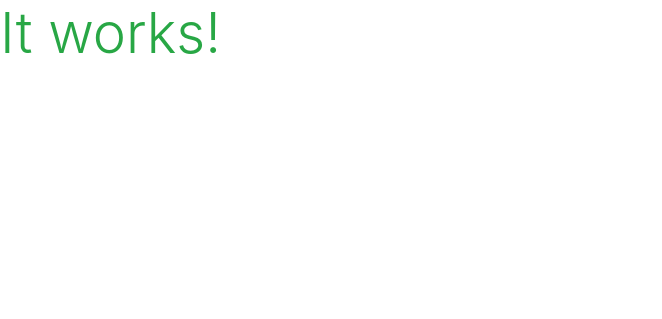
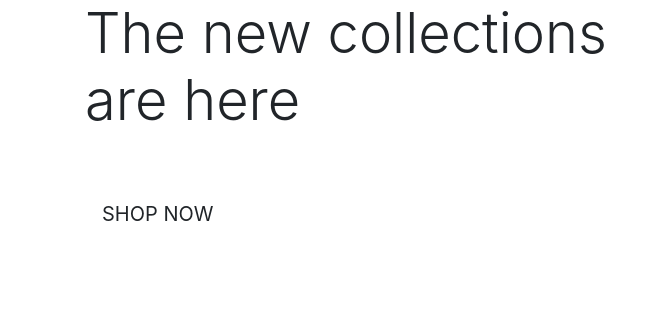
Before and after one commit to Jamsey911/gameret, a Django app: page / in a window 1280 px wide. Shown: the top 319 px of the page, without its empty margins (0-662 px from the left). Run offline with Django 3.2, Linux system fonts and the light colour scheme; some libraries are stand-ins or nearby versions.

Commit message:
Add homepage content

```diff
--- a/home/templates/home/index.html
+++ b/home/templates/home/index.html
@@ -1,6 +1,61 @@
 {% extends "base.html" %}
 {% load static %}
 
+{% block page_header %}
+    <div class="container header-container">
+        <div class="row">
+            <div class="col"></div>
+        </div>
+    </div>
+{% endblock %}
+
 {% block content %}
-    <h1 class="display-4 text-success">It works!</h1>
+    <div class="container h-100">
+        <div class="row h-100">
+            <div class="col-7 col-md-6 my-auto">
+                <h1 class="display-4 logo-font text-black">
+                    The new collections are here
+                </h1>
+                <div class="my-5">
+                    <h4>
+                        <a href="" class="shop-now-button btn btn-lg rounded-0 text-uppercase py-3">Shop Now</a>
+                    </h4>
+                </div>
+            </div>
+        </div>
+    </div>
+    <section class="container">
+        <!-- Reservations Card -->
+        <div class="row d-flex my-5 justify-content-evenly text-center">
+            <div class="col-10 col-md-4 mt-4 grow card shadow ">
+                <a href="#" class="btn btn-outline-light h-100">
+                    <div class="row mt-3 mb-3">
+                        <img src="#" class="card-img-top rounded img-fluid"
+                            alt="A photo of a table setting">
+                            <p class="pt-2 button-card">Reservations<p>
+                    </div>
+                </a>
+            </div>
+            <!-- Food Menu Card -->
+            <div class="col-10 col-md-4 mt-4 grow card shadow">
+                <a href="#" class="btn btn-outline-light h-100">
+                    <div class="row mt-3 mb-3">
+                        <img src="#" class="card-img-top rounded img-fluid"
+                            alt="A photo of a person eating a meal">
+                            <p class="pt-2 button-card">Food Menu</p>
+                    </div>
+                </a>
+            </div>
+            <!-- Drinks Menu Card -->
+            <div class="col-10 col-md-4 mt-4 grow card shadow">
+                <a href="#" class="btn btn-outline-light h-100">
+                    <div class="row mt-3 mb-3">
+                        <img src="#" class="card-img-top rounded img-fluid"
+                            alt="A photo of a glass of whiskey">
+                            <p class="pt-2 button-card">Drinks Menu</p>
+                    </div>
+                </a>
+            </div>
+        </div>
+    </section>
 {% endblock %}
--- a/home/urls.py
+++ b/home/urls.py
@@ -1,3 +1,6 @@
+"""
+Urls for home page
+"""
 from django.contrib import admin
 from django.urls import path
 from . import views
```
